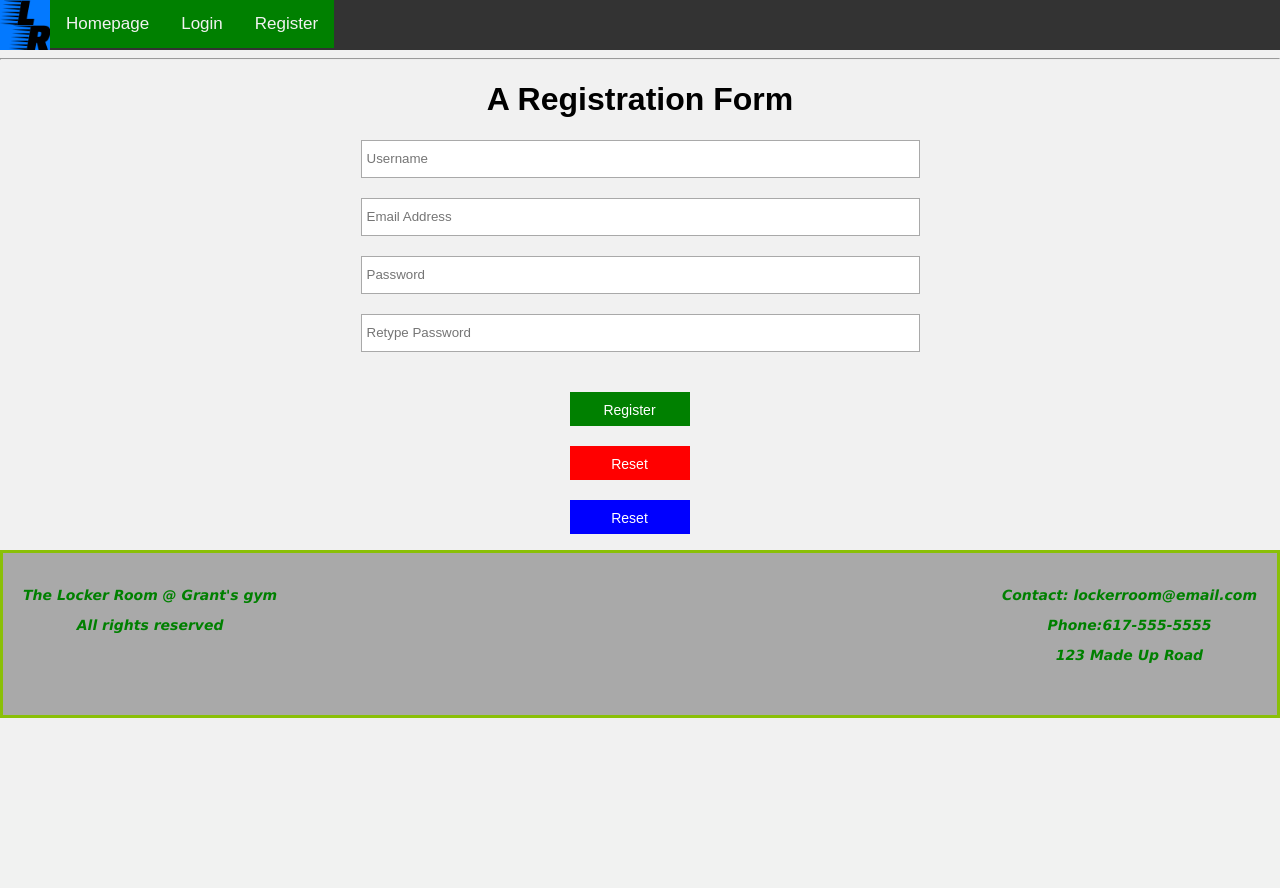
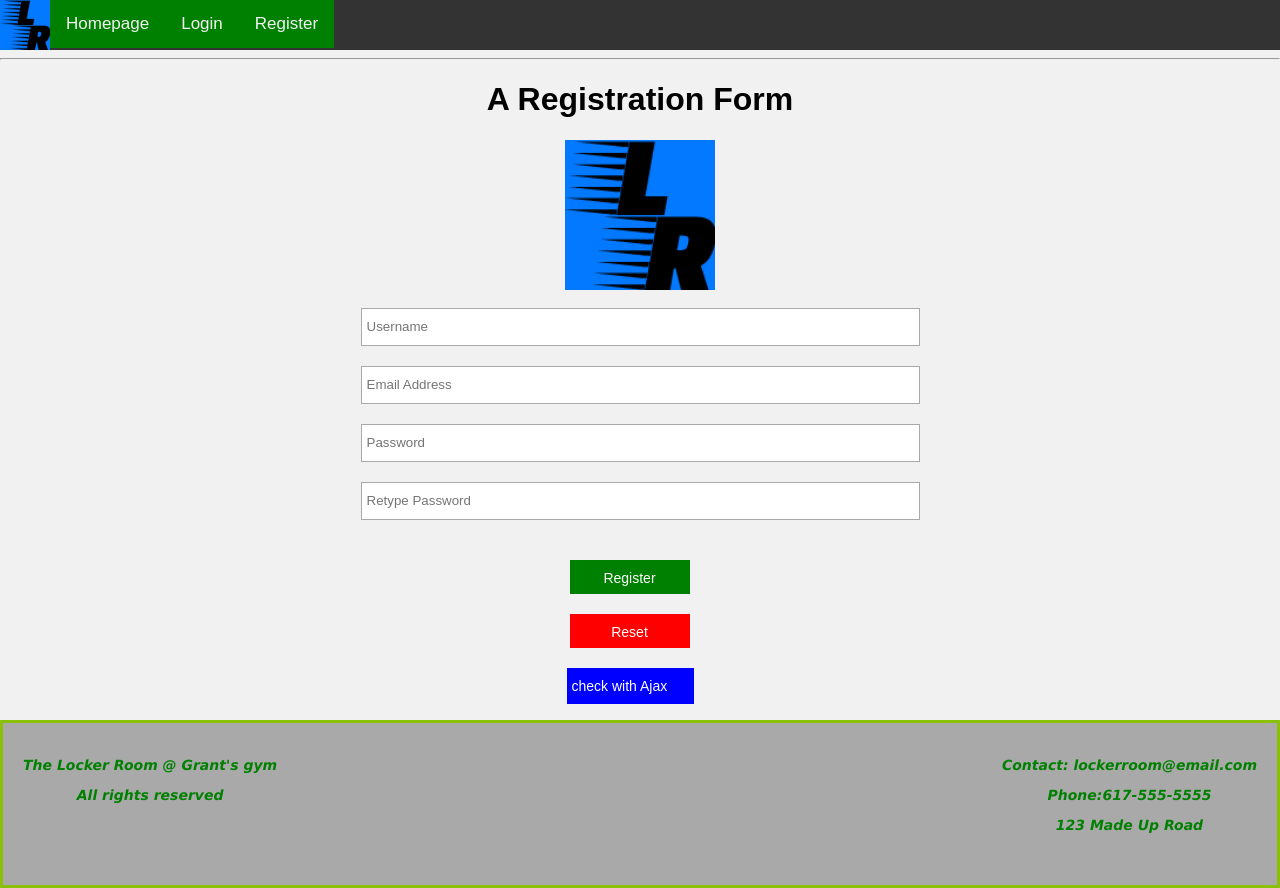
Before and after one commit to Oconnor617/LockerRoom, a Flask app: page /register in a window 1280 px wide. Before the commit the page ends 718 px from the top, so only its background shows below. Run offline with Flask 2, Linux system fonts and the light colour scheme.

Commit message:
Minor changes

```diff
--- a/application/templates/Registration.html
+++ b/application/templates/Registration.html
@@ -37,7 +37,7 @@
             cursor:pointer;
             margin:20px 20px 0 0;
         }
-        #ajax_btn{/* ID Slector */
+        #ajax_btn{/* ID Selector */
             background:blue;
             color:#fff;
             font-size:14px;
@@ -51,6 +51,13 @@
           color: red;
           text-align: center;
         }
+        .logo-big{
+          width: 150px;
+          height: 150px;
+          display: block;
+          margin-left: auto;
+          margin-right: auto;
+        }
     </style>
   </head>
   {% extends "base.html" %}
@@ -58,6 +65,8 @@
   {% block content %}
   <body>
     <h1 style="text-align: center;">A Registration Form</h1>
+    <img class="logo-big" id="reg-logo" src="{{ url_for('static', filename='img/Logo.jpg') }}" alt=" Logo File Not Found">
+    <br>
     <form id="regForm" onsubmit="return validate()" method="post"> <!--If validate returns True the form is submitted if False not submitted-->
       <div>
         <input id="username" type="text" placeholder="Username" name="regName"><br>
@@ -84,7 +93,7 @@
       </div>
 
       <div>
-        <input class="myButton" id="ajax_btn" type="reset" value="Reset" onclick="clearEntry()">
+        <input class="myButton" id="ajax_btn"  value="check with Ajax" onclick="ajaxTest()">
       </div>
     </form>
 
@@ -127,6 +136,9 @@
       document.getElementById('email_error').innerHTML = ' ';
       document.getElementById('pw_error').innerHTML = ' ';
    }
+   async function ajaxTest(){
+      let un = document.getElementById("username").value;//this will be our data for the fetch
+   }
   </script>
     <p id="demo"></p>
   </body>
```
Also changed, not shown: application/templates/user.html (+8 -0 lines).
